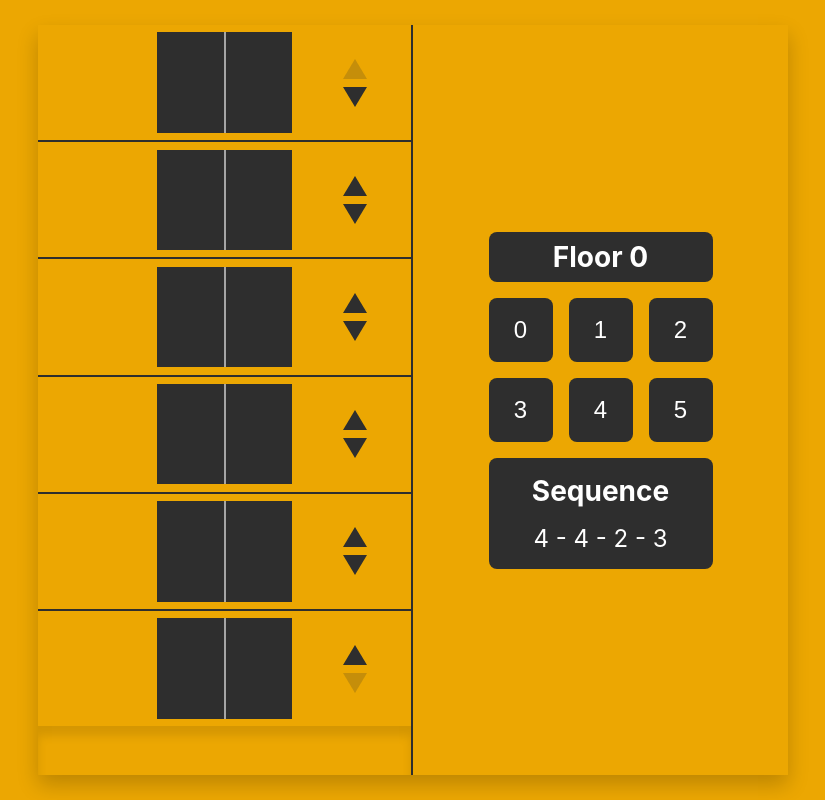
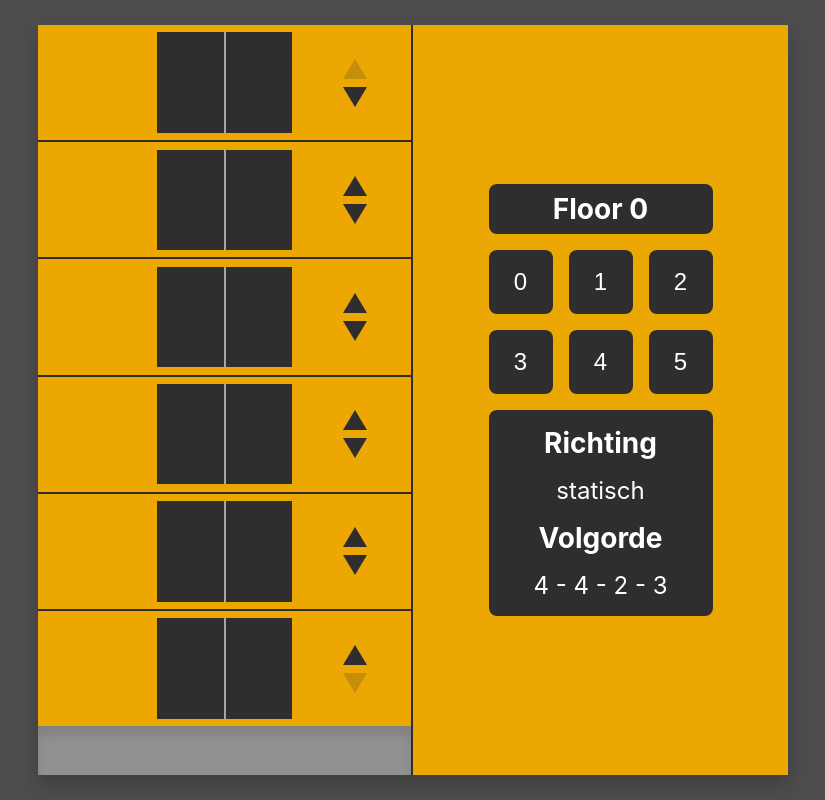
Before and after one commit to Joeghanoe/marvia-elevator, a React (Create React App) app: page / in a window 1280 px wide. Shown: the whole page, without its empty margins (227-1052 px from the left). Built offline with nearby package versions, Linux system fonts and the light colour scheme; the HTML template or start-up script is replaced by a standard one.

Commit message:
Minor tweaks to style

```diff
--- a/src/App.scss
+++ b/src/App.scss
@@ -1,7 +1,7 @@
 .app {
     &__container {
         text-align: center;
-        background: #ECA702;
+        background: #4d4d4d;
         width: 100%;
         min-height: 100vh;
         display: grid;
--- a/src/components/Elevator/Elevator.tsx
+++ b/src/components/Elevator/Elevator.tsx
@@ -8,7 +8,8 @@ const Elevator = () => {
     const [elevatorState, setElevatorState] = useState({
         floors: 6,
         activeFloor: 0,
-        sequence: [4, 4, 2, 3]
+        sequence: [4, 4, 2, 3],
+        direction: undefined,
     })
 
     return <div className="elevator__container">
@@ -20,6 +21,7 @@ const Elevator = () => {
         <ElevatorControls
             activeFloor={elevatorState.activeFloor}
             floors={elevatorState.floors}
+            direction={elevatorState.direction}
             sequence={elevatorState.sequence.toString().replaceAll(",", " - ")}
             callBack={(index: number) => console.log(index)}
         />
--- a/src/components/ElevatorControls/ElevatorControls.tsx
+++ b/src/components/ElevatorControls/ElevatorControls.tsx
@@ -4,10 +4,11 @@ interface IElevatorControls {
     activeFloor: number,
     floors: number,
     sequence: string,
+    direction: any,
     callBack?: CallableFunction
 }
 
-const ElevatorControls = ({activeFloor, floors, sequence, callBack}: IElevatorControls) => {
+const ElevatorControls = ({activeFloor, floors, sequence, direction, callBack}: IElevatorControls) => {
     return <div className="elevator-controls__container">
         <span className="elevator-controls__floor elevator-controls__heading">Floor {activeFloor}</span>
         <div className="elevator-controls__buttons">
@@ -25,7 +26,9 @@ const ElevatorControls = ({activeFloor, floors, sequence, callBack}: IElevatorCo
             })}
         </div>
         <div className="elevator-controls__sequence">
-            <span className="elevator-controls__heading">Sequence</span>
+            <span className="elevator-controls__heading">Richting</span>
+            <span>{direction === undefined ? 'statisch' : direction ? 'omhoog' : 'omlaag'}</span>
+            <span className="elevator-controls__heading">Volgorde</span>
             <span>{sequence}</span>
         </div>
     </div>
--- a/src/components/ElevatorShaft/ElevatorShaft.scss
+++ b/src/components/ElevatorShaft/ElevatorShaft.scss
@@ -11,6 +11,7 @@
     }
 
     &__floor{
+        background-color: #919191;
         box-shadow: inset 0 10px 10px rgba(0,0,0,.1);
     }
 }
```
